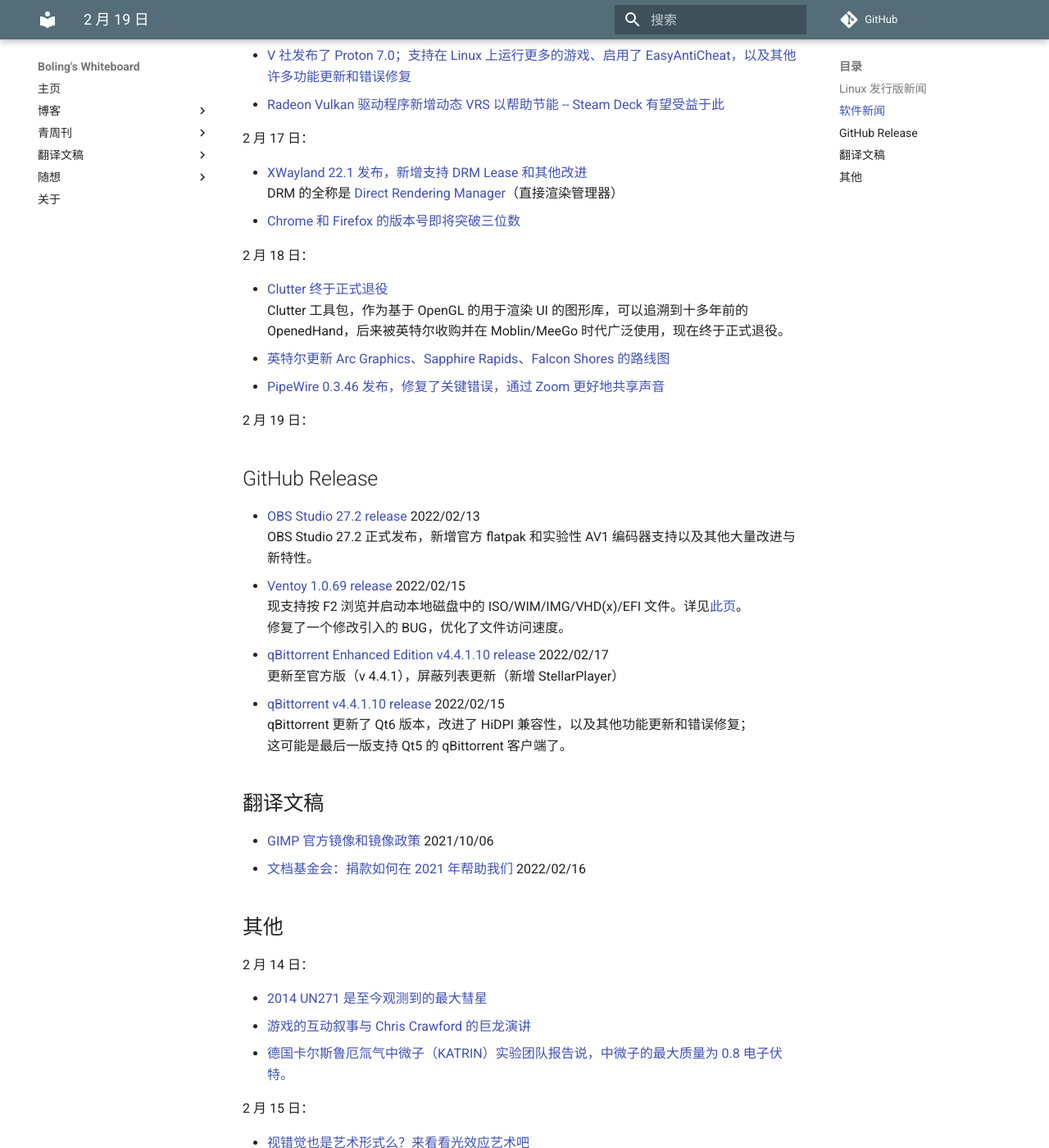
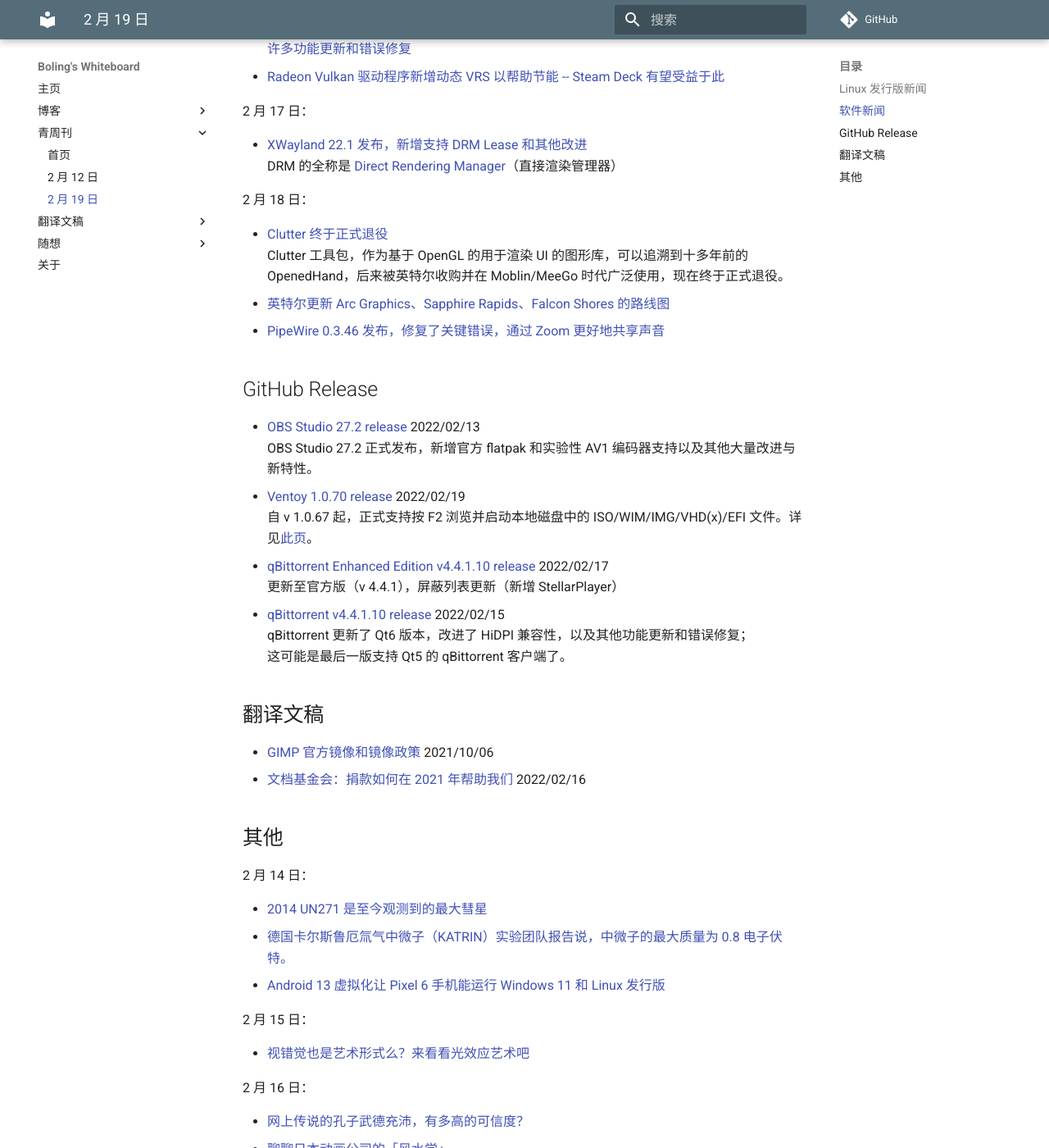
Before and after one commit to Hanjingxue-Boling/Whiteboard, an MkDocs documentation site: the page built from docs/weekly/22/02-19.md, in a window 1280 px wide and 1400 px high, scrolled down 986 px. Shown: the whole window at 82% size. Built offline with MkDocs 1.6.1 and Material for MkDocs 9.7.7, drawn with Linux system fonts in a browser that asks for light colours; comment, search, counter and statistics services are not loaded; some of the changed text lies outside the part shown.

Commit message:
第二期

```diff
--- a/docs/weekly/22/02-19.md
+++ b/docs/weekly/22/02-19.md
@@ -4,7 +4,7 @@
 
 ## Linux 发行版新闻
 
-- [2022-02-19 AppArmor、Flatpak 和 GStreamer 在 Tumbleweed 中更新](https://forum.suse.org.cn/t/topic/14740)
+- [2022-02-19 AppArmor、Flatpak 和 GStreamer 在 Tumbleweed 中更新](https://suse.org.cn/%E6%9B%B4%E6%96%B0%E9%80%9A%E5%91%8A/2022/02/18/AppArmor-Flatpak-%E5%92%8C-GStreamer-%E5%9C%A8-Tumbleweed-%E4%B8%AD%E6%9B%B4%E6%96%B0.html)
 
 ## 软件新闻
 
@@ -38,7 +37,6 @@
 
 - [XWayland 22.1 发布，新增支持 DRM Lease 和其他改进](https://www.phoronix.com/scan.php?page=news_item&px=XWayland-22.1)
     DRM 的全称是 [Direct Rendering Manager](https://en.wikipedia.org/wiki/Direct_Rendering_Manager)（直接渲染管理器）
-- [Chrome 和 Firefox 的版本号即将突破三位数](https://www.solidot.org/story?sid=70695)
 
 2 月 18 日：
 
@@ -47,15 +45,12 @@
 - [英特尔更新 Arc Graphics、Sapphire Rapids、Falcon Shores 的路线图](https://www.phoronix.com/scan.php?page=news_item&px=Intel-Roadmap-2022-Fin-Day)
 - [PipeWire 0.3.46 发布，修复了关键错误，通过 Zoom 更好地共享声音](https://www.phoronix.com/scan.php?page=news_item&px=PipeWire-0.3.46-Released)
 
-2 月 19 日：
-
 ## GitHub Release
 
 - [OBS Studio 27.2 release](https://github.com/obsproject/obs-studio/releases/tag/27.2.0) 2022/02/13
     OBS Studio 27.2 正式发布，新增官方 flatpak 和实验性 AV1 编码器支持以及其他大量改进与新特性。
-- [Ventoy 1.0.69 release](https://github.com/ventoy/Ventoy/releases/tag/v1.0.69) 2022/02/15
-    现支持按 F2 浏览并启动本地磁盘中的 ISO/WIM/IMG/VHD(x)/EFI 文件。详见[此页](https://www.ventoy.net/cn/doc_vlnk.html)。
-    修复了一个修改引入的 BUG，优化了文件访问速度。
+- [Ventoy 1.0.70 release](https://github.com/ventoy/Ventoy/releases/tag/v1.0.70) 2022/02/19
+    自 v 1.0.67 起，正式支持按 F2 浏览并启动本地磁盘中的 ISO/WIM/IMG/VHD(x)/EFI 文件。详见[此页](https://www.ventoy.net/cn/doc_vlnk.html)。
 - [qBittorrent Enhanced Edition v4.4.1.10 release](https://github.com/c0re100/qBittorrent-Enhanced-Edition/releases/tag/release-4.4.1.10) 2022/02/17
     更新至官方版（v 4.4.1），屏蔽列表更新（新增 StellarPlayer）
 - [qBittorrent v4.4.1.10 release](https://www.qbittorrent.org/news.php) 2022/02/15
@@ -72,8 +67,8 @@
 2 月 14 日：
 
 - [2014 UN271 是至今观测到的最大彗星](https://www.solidot.org/story?sid=70646)
-- [游戏的互动叙事与 Chris Crawford 的巨龙演讲](https://www.gcores.com/articles/147426)
 - [德国卡尔斯鲁厄氚气中微子（KATRIN）实验团队报告说，中微子的最大质量为 0.8 电子伏特。](https://www.nature.com/articles/d41586-022-00430-x)
+- [Android 13 虚拟化让 Pixel 6 手机能运行 Windows 11 和 Linux 发行版](https://www.solidot.org/story?sid=70653)
 
 2 月 15 日：
 
@@ -101,9 +96,5 @@
 - [利用机器学习发现安全漏洞](https://github.blog/2022-02-17-leveraging-machine-learning-find-security-vulnerabilities/)
     GitHub 的[代码扫描](https://docs.github.com/en/code-security/code-scanning/automatically-scanning-your-code-for-vulnerabilities-and-errors/about-code-scanning)现在使用机器学习 (ML) 来提醒开发人员注意其代码中的潜在安全漏洞。
     如果您想使用我们的新 ML 技术设置存储库以显示更多警报，请从[此处](https://github.blog/2022-02-17-leveraging-machine-learning-find-security-vulnerabilities/)开始。继续阅读，了解支持这项新技术的 ML 框架的幕后花絮！
-
-2 月 19 日：
-
-- []()
-- []()
-- []()
+- [Windows 11 Pro 将需要微软账号](https://www.solidot.org/story?sid=70698)
+    Windows 11 将在不久之后成为首个必须登陆云端服务才能启用基本功能的主要消费者操作系统。
--- a/mkdocs.yml
+++ b/mkdocs.yml
@@ -25,6 +25,7 @@
     - 青周刊:
       - weekly/index.md
       - weekly/22/02-12.md
+      - weekly/22/02-19.md
     - 翻译文稿:
       - translation/index.md
       - translation/gimp-mirror-policy.md
```
Also changed, not shown: other parts of docs/weekly/22/02-19.md (+0 -1 lines).
